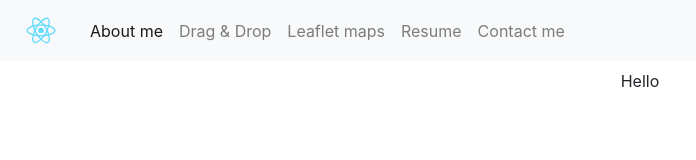
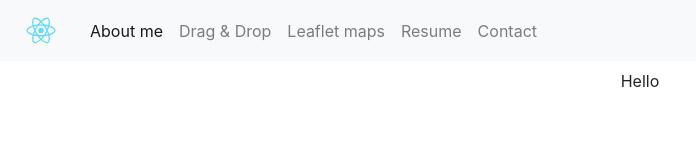
Before and after one commit to madarosca/react-demo, a React (Create React App) app: page /#/about in a window 1280 px wide. Shown: the top 160 px of the page, without its empty margins (0-696 px from the left). Built offline with nearby package versions, Linux system fonts and the light colour scheme; what react-router-redux would draw is missing.

Commit message:
change nav link name

```diff
--- a/src/containers/NavBar.js
+++ b/src/containers/NavBar.js
@@ -37,7 +37,7 @@ const NavBar = (props) => {
 							Resume
 						</NavLink>
 						<NavLink className='nav-item nav-link' to={CONTACT} onClick={() => { }}>
-							Contact me
+							Contact
 						</NavLink>
 					</ul>
 				</div>
```
